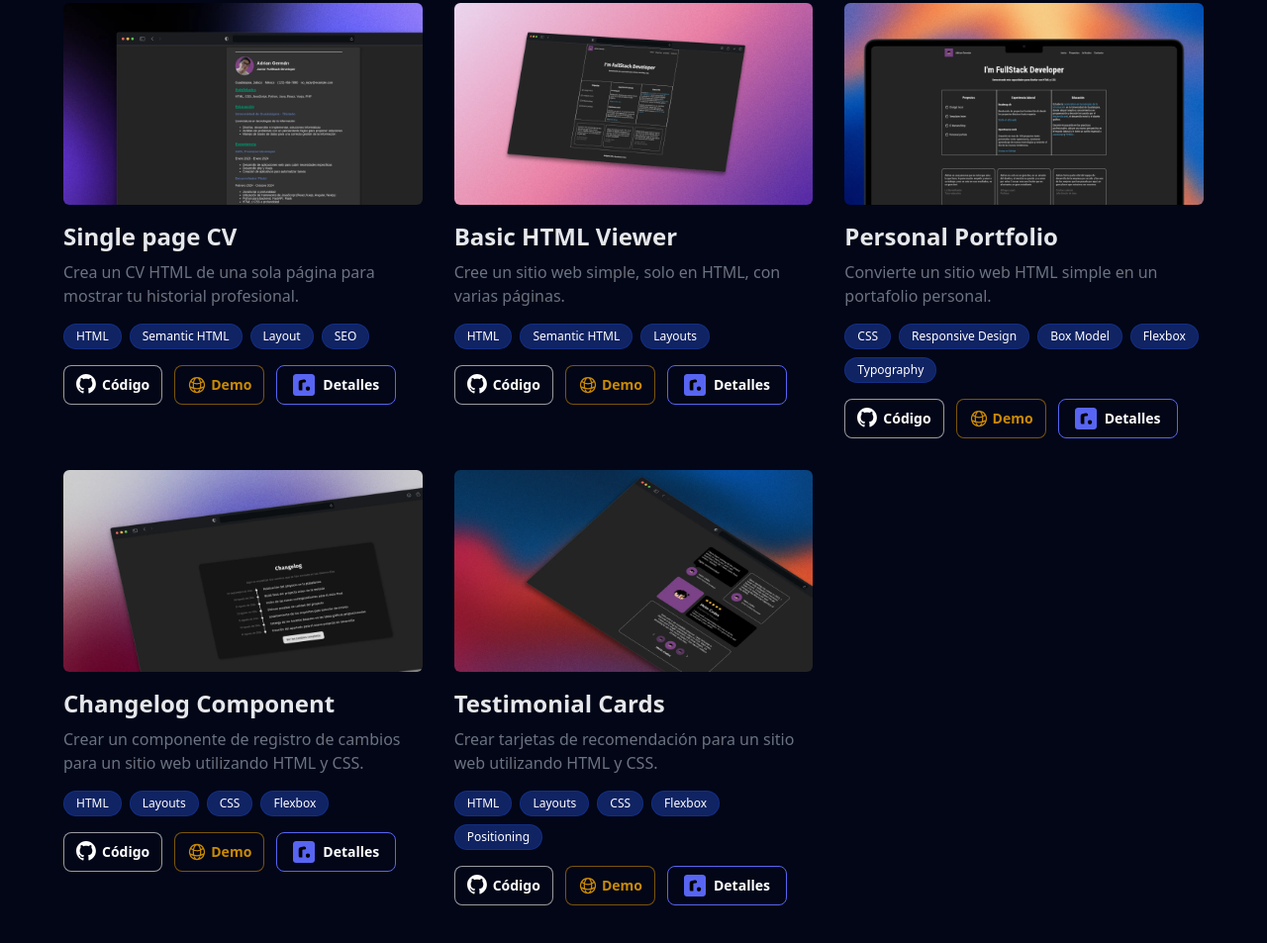
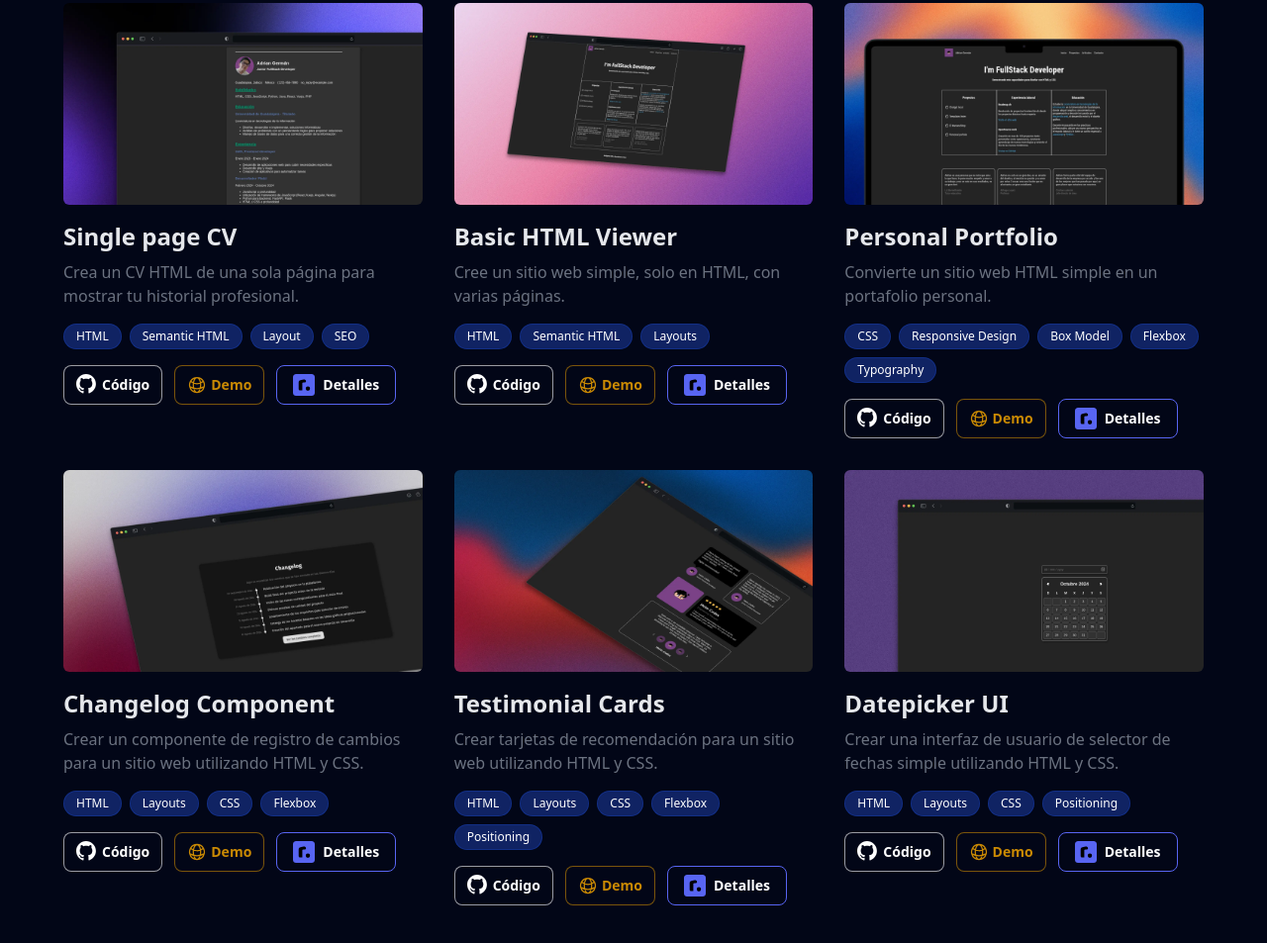
Before and after one commit to AdrianGerman/frontend-projects-roadmap, an Astro site in the folder web/: page / in a window 1280 px wide. Shown: the part 677-1630 px from the top of the page at 99% size. Built offline with nearby package versions, Linux system fonts and the light colour scheme; Astro itself is replaced by a stand-in of ours.

Commit message:
more project

```diff
--- a/web/src/data/projects.js
+++ b/web/src/data/projects.js
@@ -50,7 +50,18 @@ export default [
       "Crear tarjetas de recomendación para un sitio web utilizando HTML y CSS.",
     tags: ["HTML", "Layouts", "CSS", "Flexbox", "Positioning"],
     repo: "https://github.com/AdrianGerman/frontend-projects-roadmap/tree/main/05-testimonial-cards",
-    demo: "/05-testimonial-cards/index.htmll",
+    demo: "/05-testimonial-cards/index.html",
     details: "https://roadmap.sh/projects/testimonial-cards"
+  },
+  {
+    id: 6,
+    image: "/projects/06.webp",
+    title: "Datepicker UI",
+    description:
+      "Crear una interfaz de usuario de selector de fechas simple utilizando HTML y CSS.",
+    tags: ["HTML", "Layouts", "CSS", "Positioning"],
+    repo: "https://github.com/AdrianGerman/frontend-projects-roadmap/tree/main/06-datepicker-ui",
+    demo: "/06-datepicker-ui/index.html",
+    details: "https://roadmap.sh/projects/datepicker-ui"
   }
 ]
```
Also changed, not shown: web/public/projects/06.webp (added).
